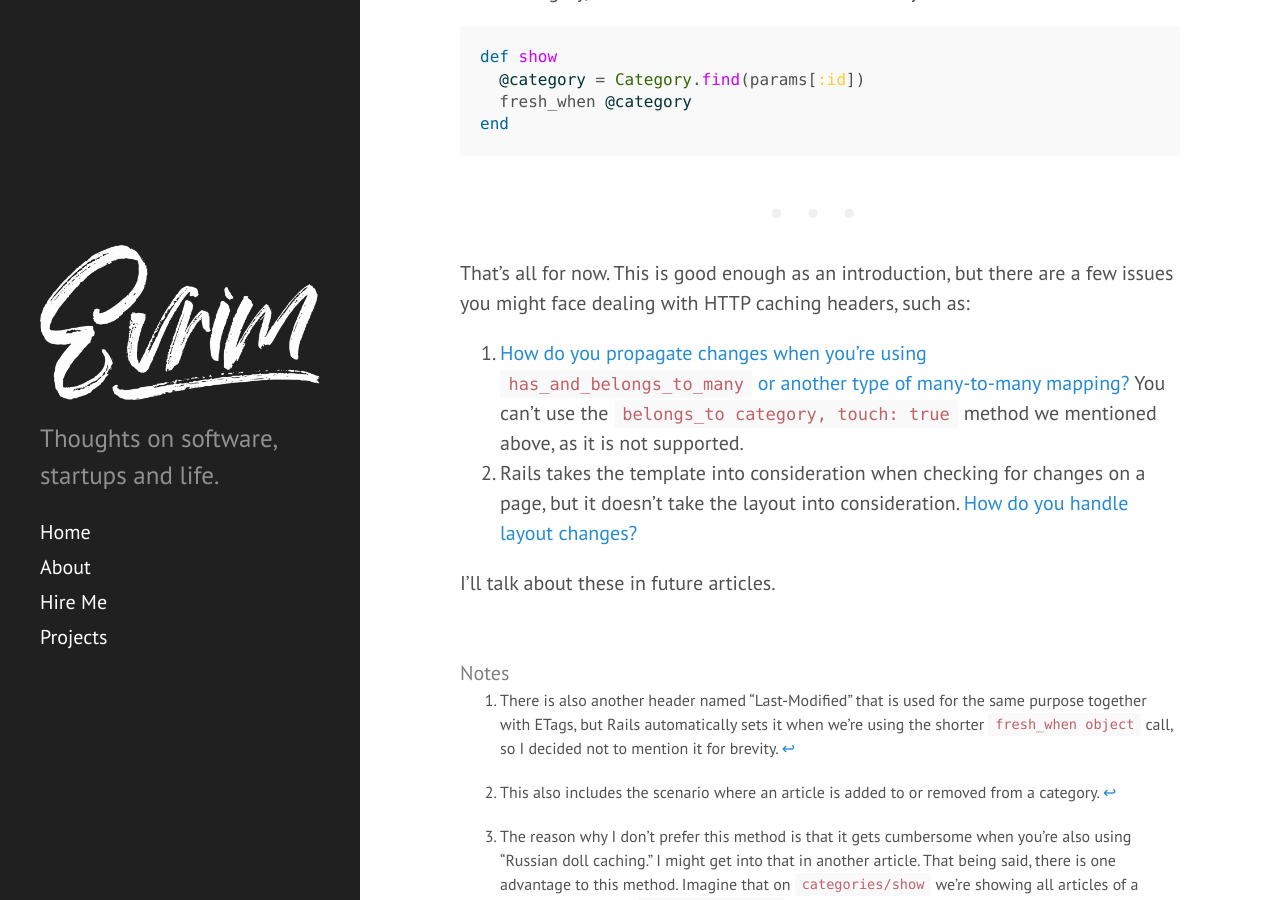
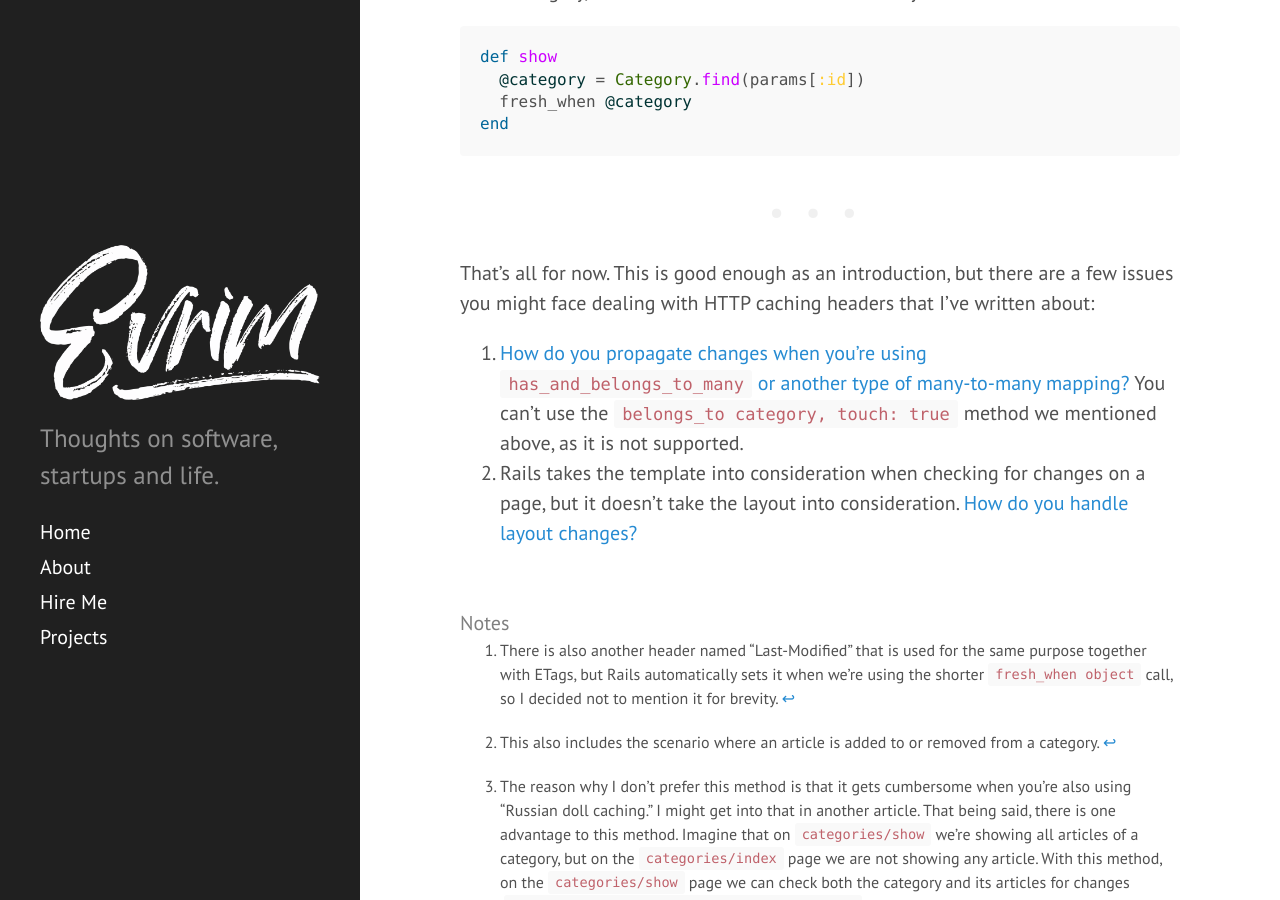
Before and after one commit to evrimfeyyaz/evrimfeyyaz.github.io, a Jekyll site: the page built from _posts/2019-01-14-getting-started-with-http-caching-in-rails.md, in a window 1280 px wide and 900 px high, scrolled down 3784 px. Built offline with Jekyll 4.4.1, drawn with Linux system fonts in a browser that asks for light colours.

Commit message:
Update wording

```diff
--- a/_posts/2019-01-14-getting-started-with-http-caching-in-rails.md
+++ b/_posts/2019-01-14-getting-started-with-http-caching-in-rails.md
@@ -123,13 +123,11 @@ end
 
 ---
 
-That's all for now. This is good enough as an introduction, but there are a few issues you might face dealing with HTTP caching headers, such as:
+That's all for now. This is good enough as an introduction, but there are a few issues you might face dealing with HTTP caching headers that I've written about:
 
 1. [How do you propagate changes when you're using `has_and_belongs_to_many` or another type of many-to-many mapping?](/invalidating-caches-when-using-many-to-many-associations-in-rails) You can't use the `belongs_to category, touch: true` method we mentioned above, as it is not supported.
 1. Rails takes the template into consideration when checking for changes on a page, but it doesn't take the layout into consideration. [How do you handle layout changes?](/how-to-handle-layout-changes-when-using-http-caching-in-rails)
 
-I'll talk about these in future articles.
-
 [^1]: There is also another header named "Last-Modified" that is used for the same purpose together with ETags, but Rails automatically sets it when we're using the shorter `fresh_when object` call, so I decided not to mention it for brevity.
 [^2]: This also includes the scenario where an article is added to or removed from a category.
 [^3]: The reason why I don't prefer this method is that it gets cumbersome when you're also using "Russian doll caching." I might get into that in another article. That being said, there is one advantage to this method. Imagine that on `categories/show` we're showing all articles of a category, but on the `categories/index` page we are not showing any article. With this method, on the `categories/show` page we can check both the category and its articles for changes (`fresh_when [@category, @category.articles]`) and only the category on the `categories/index` page (`fresh_when @category`).
```
